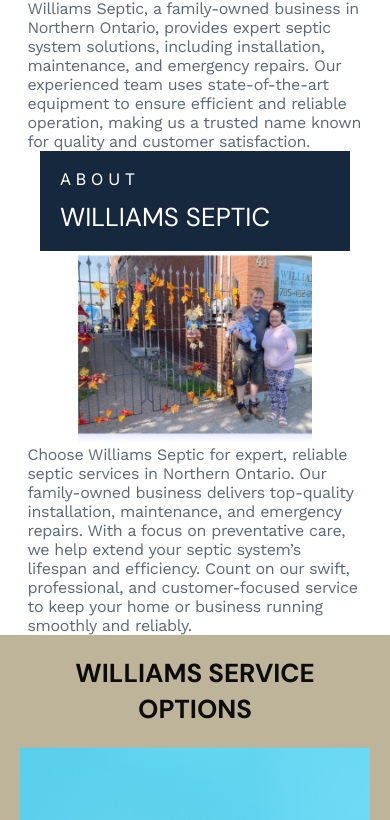
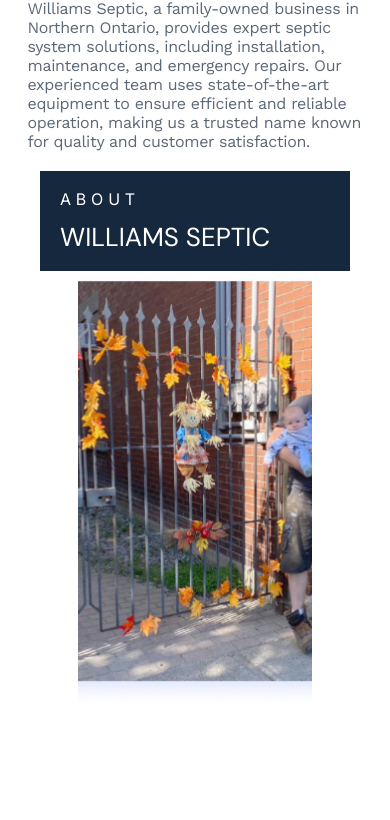
Before and after one commit to Reh1t/williams-Septic, a Next.js app: page / in a window 390 px wide. Shown: the part 886-1706 px from the top of the page. Built offline with nearby package versions, Linux system fonts and the light colour scheme.

Commit message:
header + section1
contact button in header
gap in section1

```diff
--- a/components/header.tsx
+++ b/components/header.tsx
@@ -38,15 +38,20 @@
     );
   }, [router]);
 
-  const onContactButtonClick = useCallback(() => {
-    router.push("/contact-us1");
-  }, [router]);
-
   const [isOpen, setIsOpen] = useState(false);
 
   const toggleMenu = () => {
     setIsOpen(!isOpen);
   };
+
+  const onContactButtonClick = useCallback(() => {
+    const anchor = document.querySelector(
+      "[data-scroll-to='headingContainer']"
+    );
+    if (anchor) {
+      anchor.scrollIntoView({ block: "start", behavior: "smooth" });
+    }
+  }, []);
 
   return (
     <header
--- a/components/section1.tsx
+++ b/components/section1.tsx
@@ -7,7 +7,7 @@
 const Section1: NextPage<Section1Type> = ({ className = "" }) => {
   return (
     <section
-      className={`self-stretch bg-white overflow-hidden flex flex-col items-end justify-start py-0 px-10 box-border max-w-full text-left text-base text-white font-body-body-2 ${className}`}
+      className={`self-stretch bg-white overflow-hidden flex flex-col items-end justify-start py-5 px-10 box-border max-w-full text-left text-base text-white font-body-body-2 ${className}`}
     >
       <div className="w-[500px] bg-dark-blue flex flex-col items-start justify-start py-4 pl-16 pr-5 box-border gap-2 max-w-full mq450:pl-5 mq450:box-border">
         <a className="[text-decoration:none] relative tracking-[0.3em] leading-[24px] text-[inherit] inline-block min-w-[75px]">
@@ -17,11 +17,11 @@
           WILLIAMS SEPTIC
         </h1>
       </div>
-      <div className="self-stretch flex flex-col items-center justify-start max-w-full text-xl text-gray-300 font-work-sans">
-        <div className="self-stretch flex flex-row flex-wrap items-center justify-center py-0 px-[38px] box-border sm:gap-[108px] max-w-full">
+      <div className="self-stretch flex flex-col items-center max-w-full text-xl text-gray-300 font-work-sans">
+        <div className="self-stretch flex flex-row flex-wrap items-center justify-center py-0 px-[38px] box-border gap-28 max-w-full mb-8">
           <div className="w-[525px] flex flex-row items-center justify-start max-w-full">
             <img
-              className="h-auto flex-1 relative max-w-full overflow-hidden object-cover"
+              className="h-[436px] flex-1 relative max-w-full overflow-hidden object-cover"
               loading="lazy"
               alt=""
               src="/photo@2x.png"
@@ -30,12 +30,11 @@
           <div className="flex-1 flex flex-row items-start justify-start min-w-[335px] max-w-full">
             <div className="h-auto flex-1 relative tracking-[-0.02em] inline-block max-w-full mq450:text-base">
               Choose Williams Septic for expert, reliable septic services in
-              Northern Ontario. Our family-owned business delivers top-quality
-              installation, maintenance, and emergency repairs. With a focus on
-              preventative care, we help extend your septic system’s lifespan
-              and efficiency. Count on our swift, professional, and
-              customer-focused service to keep your home or business running
-              smoothly and reliably.
+              Northern Ontario. Our family-owned business delivers top-quality,
+              maintenance, and emergency repairs. With a focus on preventative
+              care, we help extend your septic system’s lifespan and efficiency.
+              Count on our swift, professional, and customer-focused service to
+              keep your home or business running smoothly and reliably.
             </div>
           </div>
         </div>
```
Also changed, not shown: 1 other file (tests, documents, lock files or other folders).
